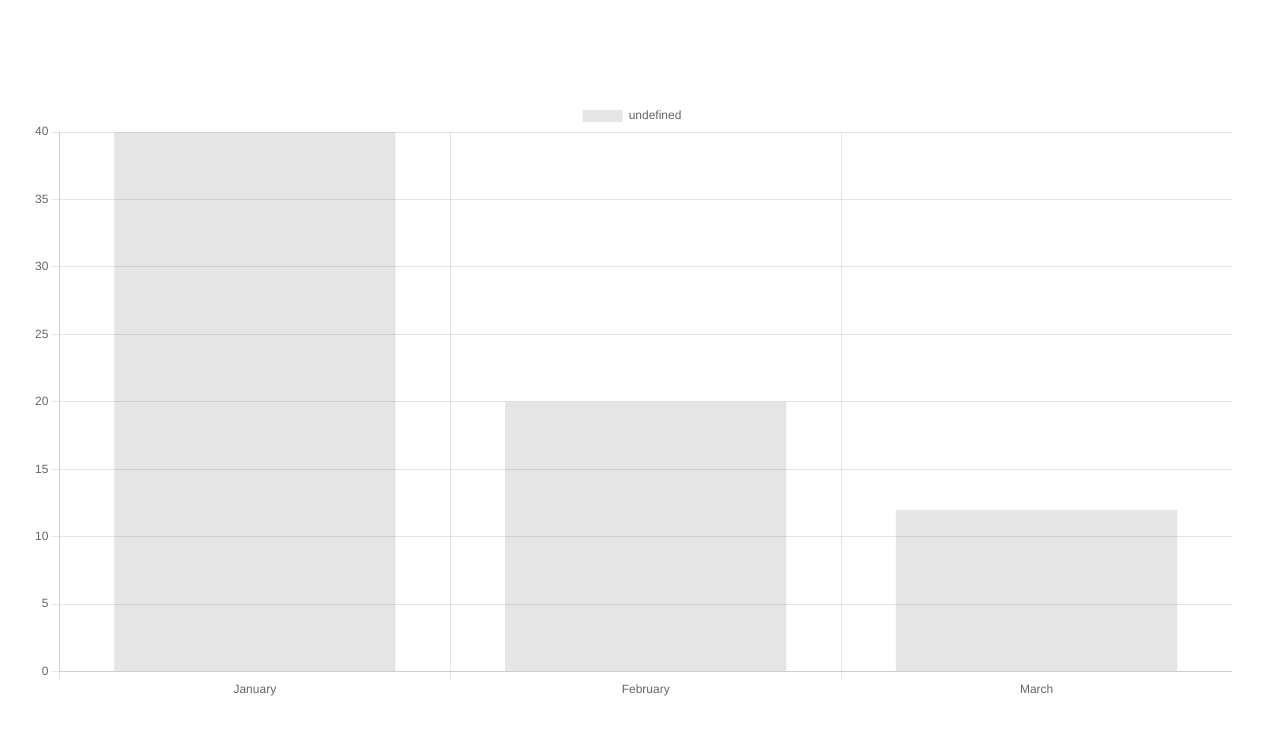
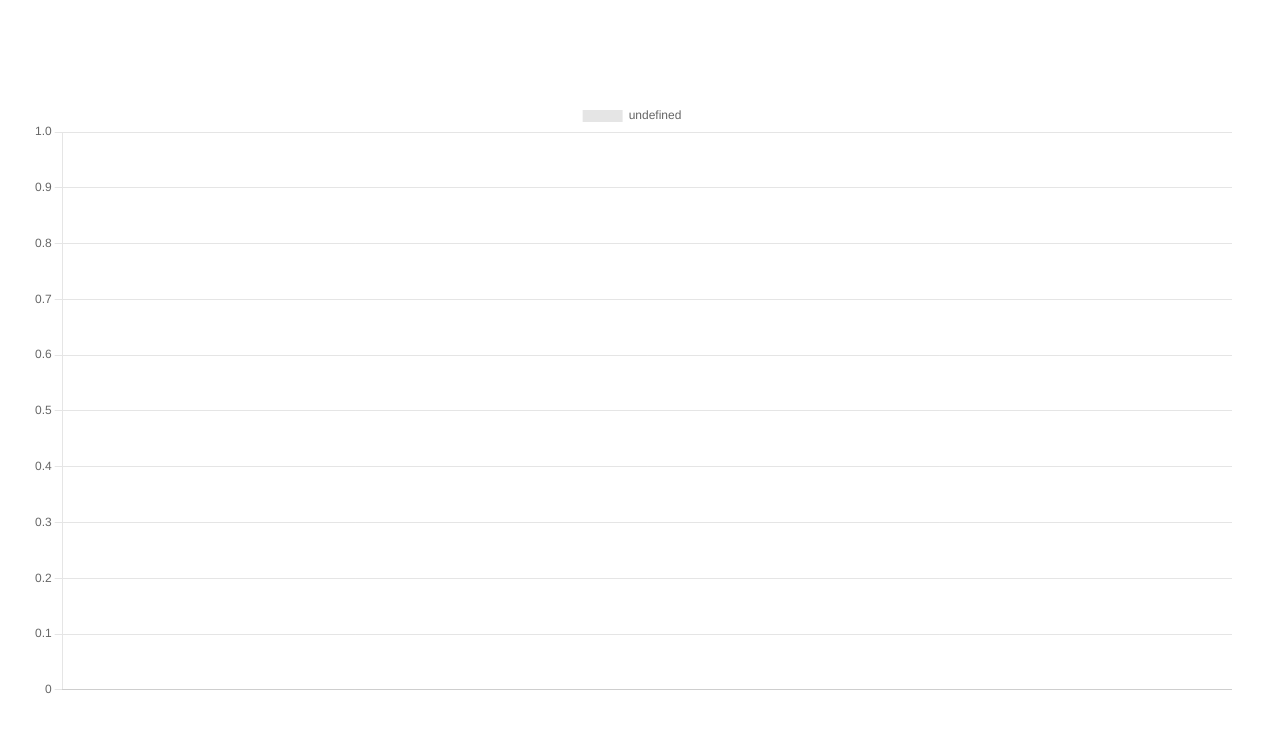
Before and after one commit to staten-island-tech/vue-api-project-victoria-and-dennis, a Vue app in the folder vue-api-project/: page / in a window 1280 px wide. Shown: the top 734 px of the page. Built offline with nearby package versions, Linux system fonts and the light colour scheme.

Commit message:
chart shows

```diff
--- a/vue-api-project/src/components/BarChart.vue
+++ b/vue-api-project/src/components/BarChart.vue
@@ -18,12 +18,13 @@
     data() {
       return {
         chartData: {
-          labels: [ 'January', 'February', 'March' ],
-          datasets: [ { data: [40, 20, 12] } ]
+          Boroughs: [ 'Brooklyn', 'Staten Island', 'Bronx', 'Queens', 'Manhattan' ],
+          datasets: [ { data: [0, 0, 0, 0, 1] } ]
         },
         chartOptions: {
           responsive: true
         }
+
       }
     }
   }
--- a/vue-api-project/src/views/HomeView.vue
+++ b/vue-api-project/src/views/HomeView.vue
@@ -22,4 +22,12 @@ onMounted(()=>{
 
 const props = defineProps({ chartData: Array })
 
+const Brooklyn = {}
+toilets.forEach(el => {
+  if (el.value.burough === "Brooklyn"){
+    [Brooklyn] + 1
+  }
+})
+
+
 </script>
```
